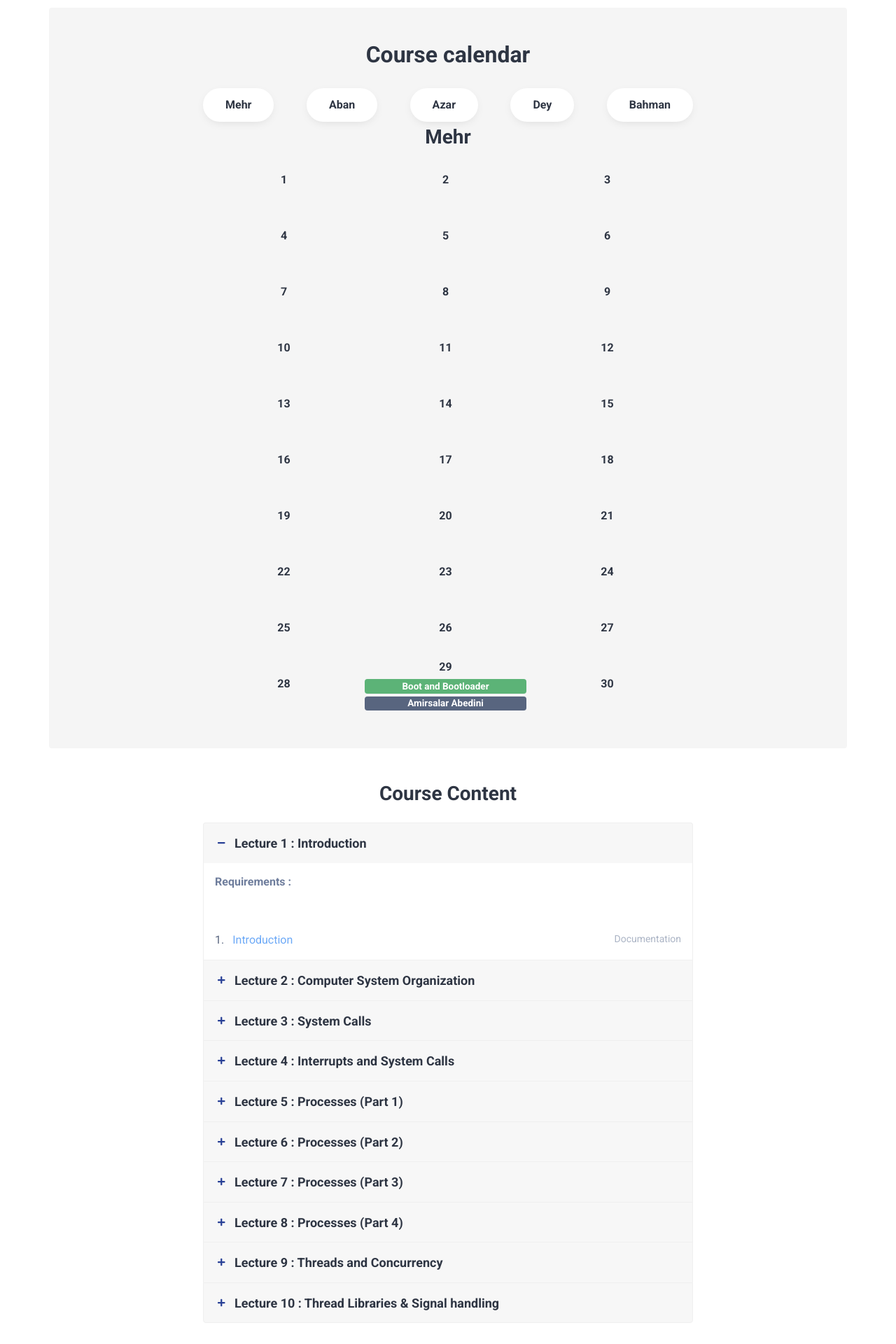
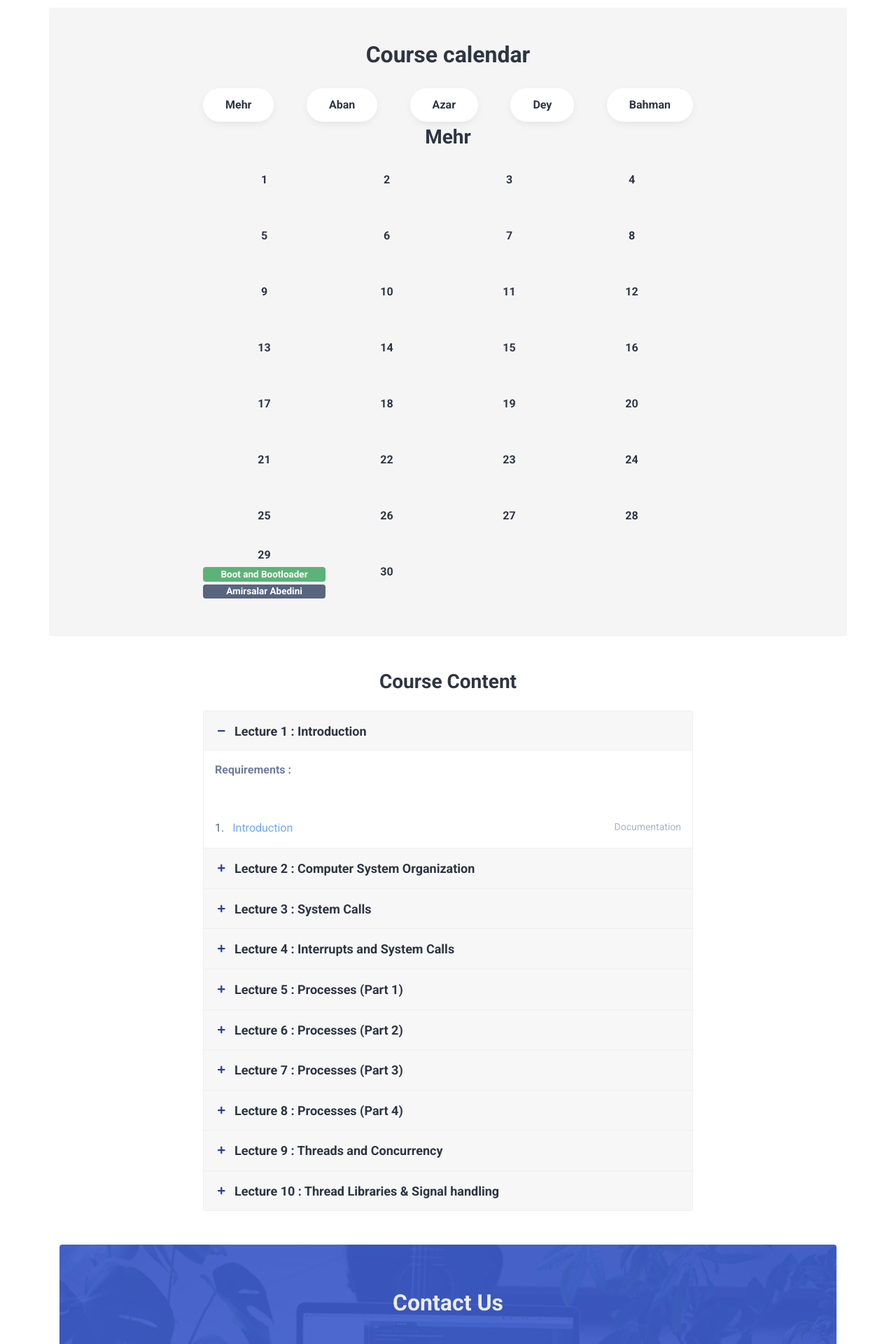
Before and after one commit to OS-CE-AUT/os-ce-aut.github.io, a Jekyll site: the page built from index.html, in a window 1280 px wide. Shown: the part 986-2906 px from the top of the page at 70% size. Built offline with Jekyll 4.4.1, drawn with Linux system fonts in a browser that asks for light colours; comment, search, counter and statistics services are not loaded.

Commit message:
fix: reduced day block width

```diff
--- a/_includes/sections/calendar.html
+++ b/_includes/sections/calendar.html
@@ -28,8 +28,5 @@
       </div>
       {% endfor %}
     </div>
-    <!--//section-col-max-->
   </div>
-  <!--//container-->
 </div>
-<!--//section-overview-->
--- a/assets/css/calendar.css
+++ b/assets/css/calendar.css
@@ -1,6 +1,6 @@
 .day-box{
     height: 5rem;
-    width: 33% !important;
+    width: 25% !important;
 }
 .day-box span{
     overflow-wrap: break-word;
```
